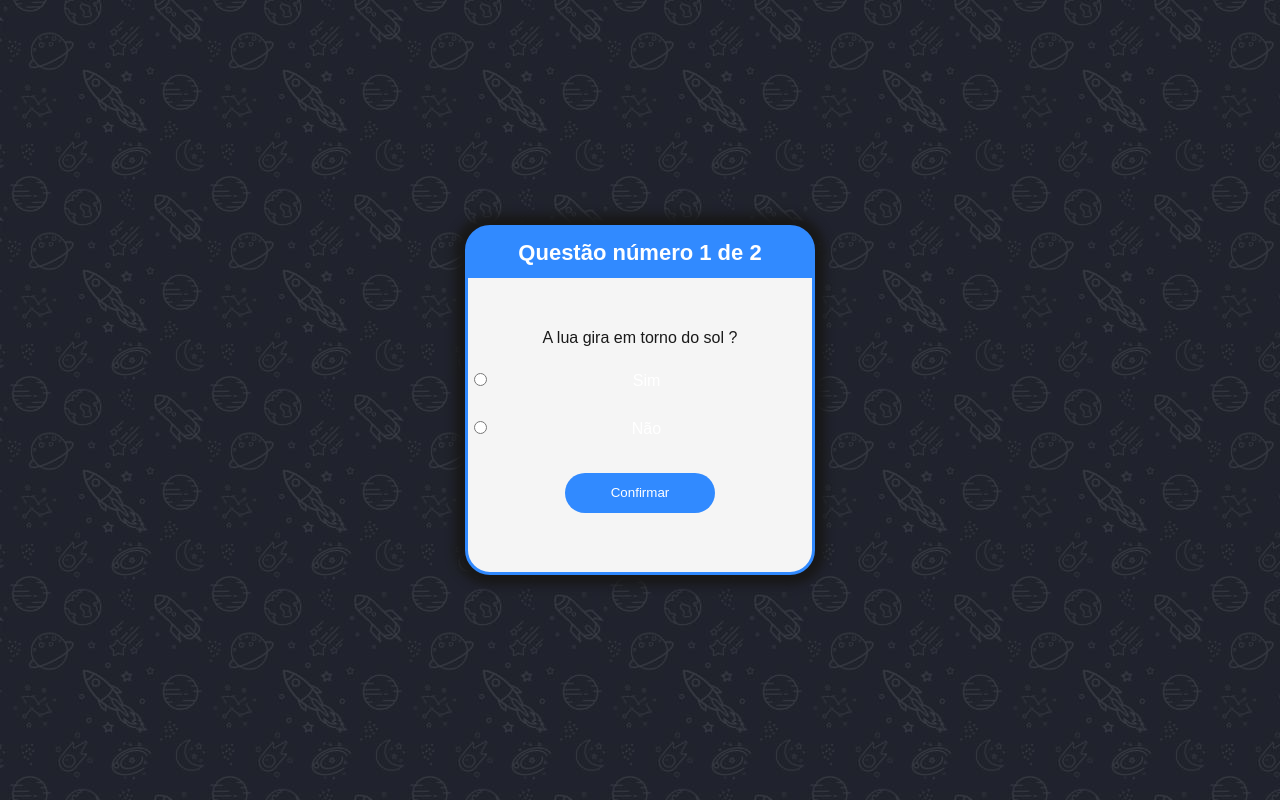
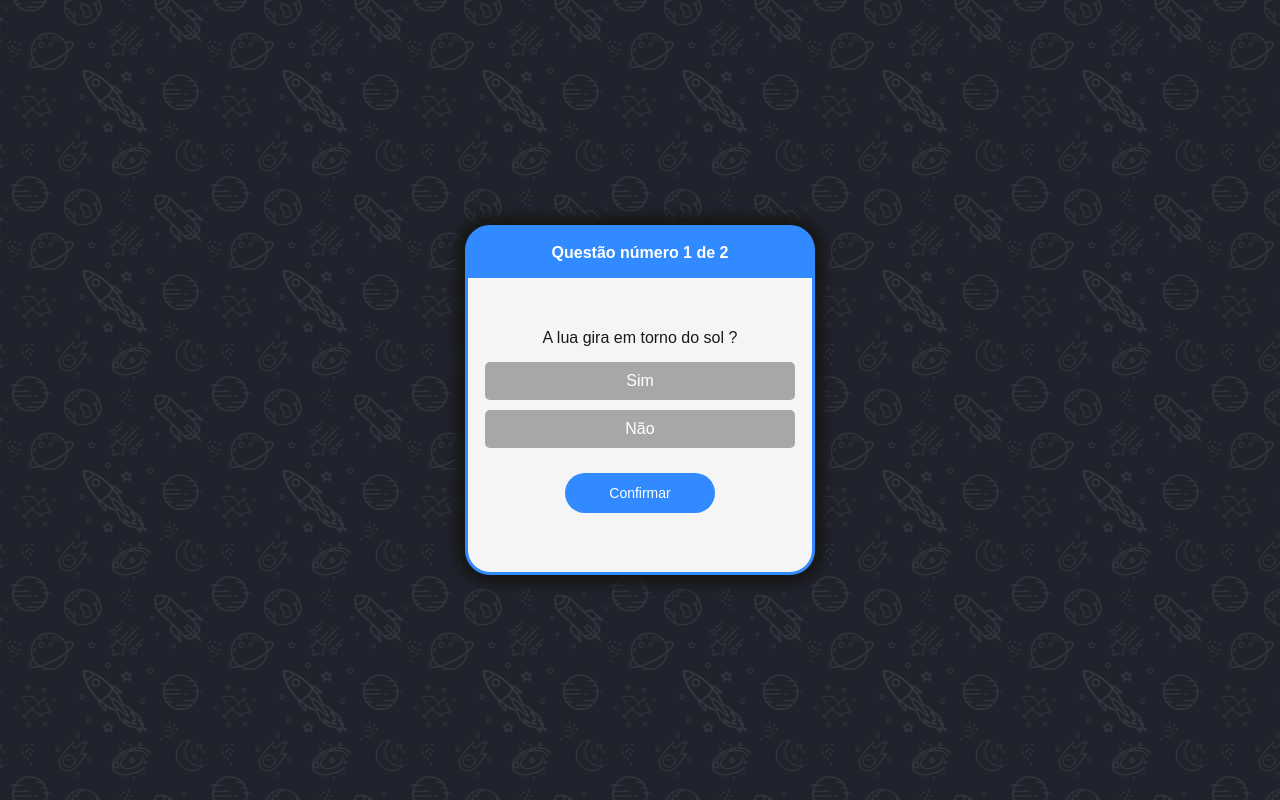
Before and after one commit to WellingtonFR/reactTypescriptProject, a Next.js app: page / in a window 1280 px wide. Built offline with nearby package versions, Linux system fonts and the light colour scheme.

Commit message:
Em desenvolvimento - Seleção do radio button e troca cor do label

```diff
--- a/app/components/Card/card.module.css
+++ b/app/components/Card/card.module.css
@@ -9,7 +9,7 @@
 }
 
 .header {
-  font-size: 22px;
+  font-size: 16px;
   font-weight: bold;
   color: var(--text-white);
   height: 50px;
@@ -21,7 +21,8 @@
 
 .question {
   padding: 10px;
-  text-align: center;
+  text-align: left;
+  text-wrap: nowrap;
 }
 
 .form {
@@ -33,7 +34,7 @@
 }
 
 .form input {
-  /* display: none; */
+  display: none;
 }
 
 .form label {
@@ -43,6 +44,11 @@
   padding: 10px;
   border-radius: 5px;
   color: #ffffff;
+  background-color: #a7a7a7;
+}
+
+.form label:hover {
+  background-color: #b9b9b9;
 }
 
 .form .answer {
@@ -50,8 +56,8 @@
   text-align: center;
 }
 
-.alternative-label ~ .alternative:checked {
-  background-color: #0a2a55;
+.form input[type="radio"]:checked ~ label {
+  background-color: #62c562;
 }
 
 .button {
@@ -64,6 +70,7 @@
   color: #ffffff;
   margin-top: 20px;
   transition: 0.5s;
+  font-size: 14px;
 }
 
 .button:hover {
--- a/app/components/Card/index.tsx
+++ b/app/components/Card/index.tsx
@@ -27,6 +27,11 @@ export function Card() {
   const questionNumber = currentQuestion + 1;
   const question = questions[currentQuestion];
 
+  const radioButtons = document.querySelectorAll('.alternative-radio');
+    radioButtons.forEach((radioButton) => {
+      (radioButton as HTMLInputElement).checked = false;
+    });
+
   function submitForm(event: React.FormEvent<HTMLFormElement>): void {
     event.preventDefault();
 
@@ -37,8 +42,6 @@ export function Card() {
     const question = questions[currentQuestion];
 
     const isCorrectAnswer = alternative === question.answer;
-    console.log(isCorrectAnswer);
-
     const isLastQuestion = questionNumber === questions.length;
 
     if (isLastQuestion) {
@@ -58,7 +61,7 @@ export function Card() {
 
         {question.alternatives.map((alternative, index) => (
           <div className={cardStyle.answer} key={alternative + index}>
-            <input type="radio" value={index} id={`alternative_${index}`} name="alternative" className="alternative" />
+            <input type="radio" value={index} id={`alternative_${index}`} name="alternative" className="alternative-radio" />
             <label htmlFor={`alternative_${index}`} className="alternative-label">
               {alternative}
             </label>
```
